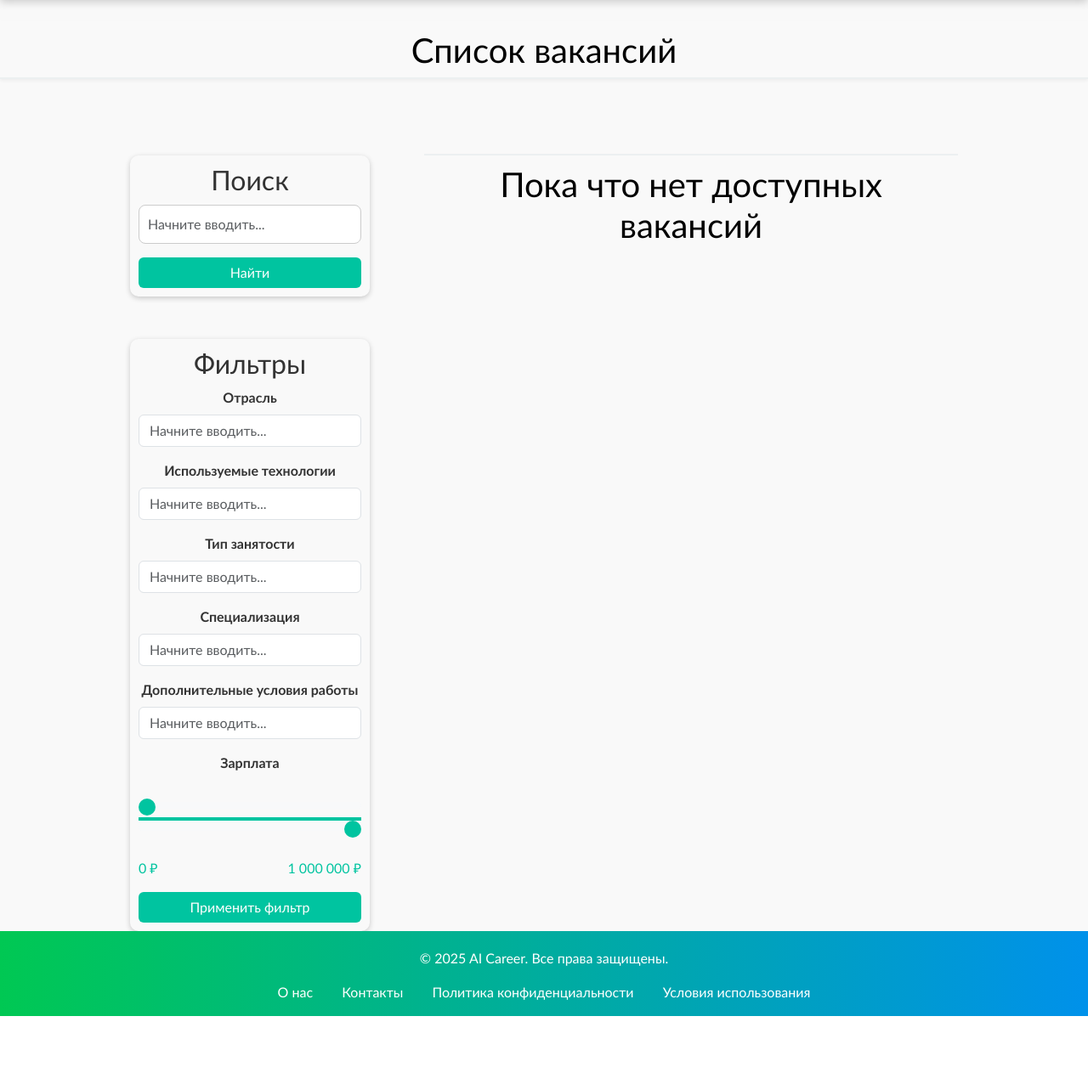
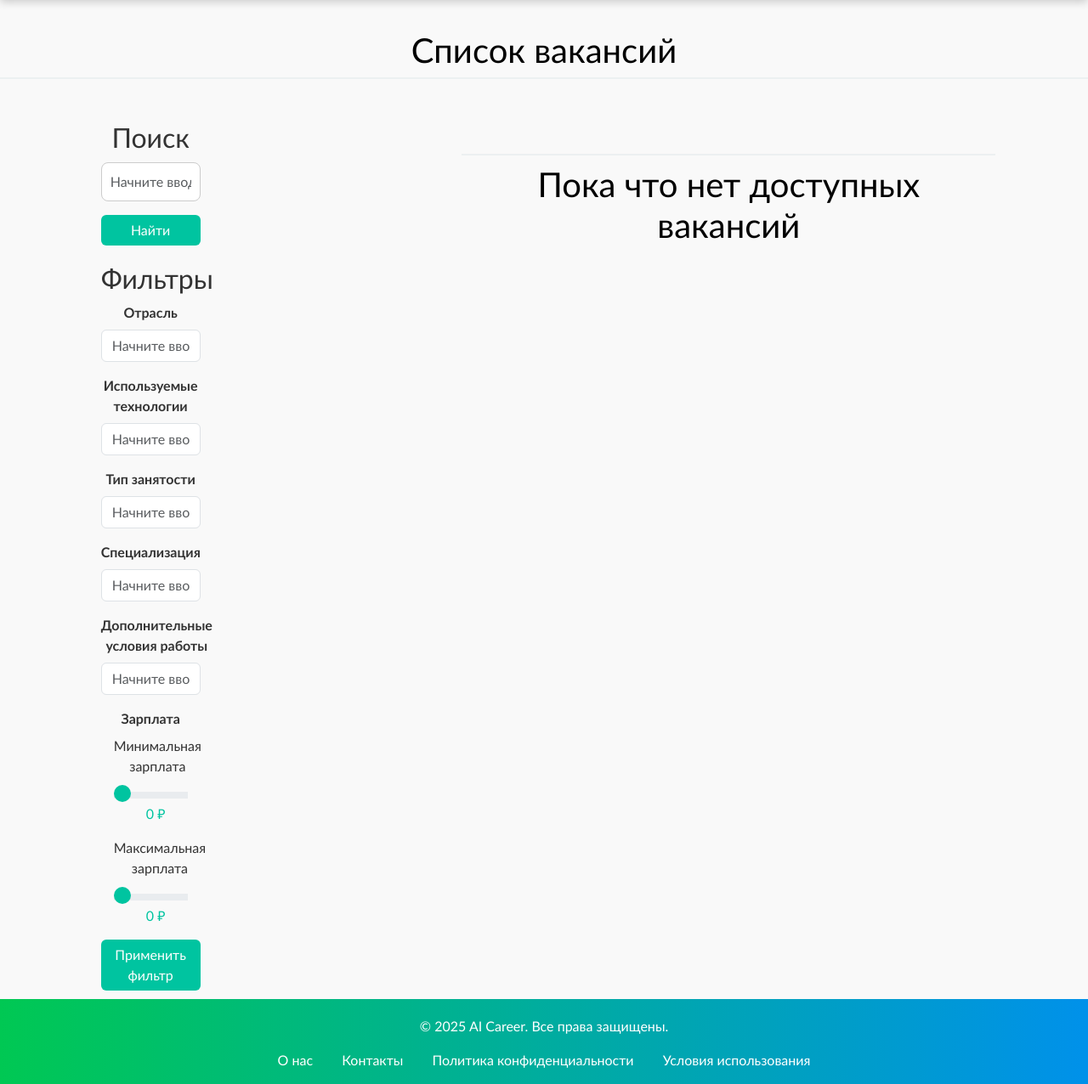
Before and after one commit to skyer12322/FinalProject, a Django app: template RecruitHelper/templates/vacancies/vacancy_list.html in a window 1280 px wide. Shown: the part 57-1333 px from the top of the page at 85% size. Before the commit the page ends 1253 px from the top, so only its background shows below. Run offline with Django 5.2, Linux system fonts and the light colour scheme; the template is opened without the code that fills it, so the values that code supplies are empty; parts of the project's set-up code (start-up, migrations or seed data) failed here and were passed over.

Commit message:
Edit vacancy_list.html

```diff
--- a/RecruitHelper/templates/vacancies/vacancy_list.html
+++ b/RecruitHelper/templates/vacancies/vacancy_list.html
@@ -8,60 +8,52 @@
     <title>Список вакансий</title>
     <link rel="stylesheet" href="{% static 'css/styles.css' %}">
     <link rel="stylesheet" href="{% static 'css/vacancies/vacancy_card.css' %}">
-    <link rel="stylesheet" href="{% static 'css/vacancies/vacancies_list.css' %}">
+    <link rel="stylesheet" href="https://cdn.jsdelivr.net/npm/bootstrap@5.3.0/dist/css/bootstrap.min.css">
     <link rel="icon" href="{% static 'favicon.ico' %}" type="image/x-icon">
-    <link href="https://cdn.jsdelivr.net/npm/bootstrap@5.3.0/dist/css/bootstrap.min.css" rel="stylesheet">
+
     <style>
         .salary-range { padding: 0 15px; }
-        .slider-container { position: relative; margin: 20px 0; }
-        .slider-track {
-            height: 4px;
-            background: #e9ecef;
-            position: absolute;
-            top: 50%;
-            transform: translateY(-50%);
-            width: 100%;
-            z-index: 1;
-        }
-        .slider-progress {
-            height: 4px;
-            background: #00c4a0;
-            position: absolute;
-            top: 50%;
-            transform: translateY(-50%);
-            z-index: 2;
+        .slider-value {
+            display: inline-block;
+            margin-left: 12px;
+            font-weight: 500;
+            color: #00c4a0;
         }
         .form-range {
-            position: relative;
             width: 100%;
+            height: 8px;
+            cursor: pointer;
+            background-color: #e9ecef;
+        }
+        .form-range:focus { box-shadow: none; }
+        .form-range::-webkit-slider-thumb {
+            background-color: #00c4a0;
+            border: none;
             height: 20px;
-            z-index: 3;
-            background: transparent;
-            -webkit-appearance: none;
-        }
-        .form-range::-webkit-slider-thumb {
-            -webkit-appearance: none;
             width: 20px;
-            height: 20px;
-            background: #00c4a0;
-            border-radius: 50%;
-            cursor: pointer;
-            position: relative;
+            margin-top: -8px;
         }
         .form-range::-moz-range-thumb {
+            background-color: #00c4a0;
+            border: none;
+            height: 20px;
             width: 20px;
-            height: 20px;
-            background: #00c4a0;
-            border-radius: 50%;
-            cursor: pointer;
-            position: relative;
         }
-        .slider-values {
-            display: flex;
-            justify-content: space-between;
-            margin-top: 10px;
-            color: #00c4a0;
-            font-weight: 500;
+        .form-range::-webkit-slider-runnable-track {
+            height: 8px;
+            background: #e9ecef;
+            border-radius: 4px;
+            border: none;
+        }
+        .form-range::-moz-range-track {
+            height: 8px;
+            background: #e9ecef;
+            border-radius: 4px;
+            border: none;
+        }
+        @media (max-width: 768px) {
+            .filters { margin-bottom: 30px; }
+            .vacancies-title h1 { font-size: 1.8rem; }
         }
     </style>
 </head>
@@ -77,7 +69,7 @@
             <div class="col-md-4 column filters" style="padding: 10px">
                 <h2>Поиск</h2>
                 <div class="mb-3">
-                    <input type="text" id="searchInput" class="form-control" placeholder="Начните вводить...">
+                    <input type="text" id="searchInput" placeholder="Начните вводить..." class="form-control">
                 </div>
                 <button type="button" onclick="search()" class="filter-button btn btn-primary w-100" style="background-color: #00c4a0; border: none">Найти</button>
             </div>
@@ -110,15 +102,17 @@
                 </div>
                 <div class="mb-3">
                     <label class="form-label"><strong>Зарплата</strong></label>
-                    <div class="slider-container">
-                        <div class="slider-track"></div>
-                        <div class="slider-progress" id="slider-progress"></div>
-                        <input type="range" class="form-range" id="min_salary_input" min="0" max="1000000" step="1000" value="0">
-                        <input type="range" class="form-range" id="max_salary_input" min="0" max="1000000" step="1000" value="1000000">
+                    <div class="salary-range">
+                        <div class="mb-3">
+                            <label for="min_salary_input" class="form-label">Минимальная зарплата</label>
+                            <input type="range" class="form-range" id="min_salary_input" name="min_salary" min="0" max="1000000" step="1000" value="0">
+                            <span id="minSalaryValue" class="slider-value">0</span>
                         </div>
-                    <div class="slider-values">
-                        <span id="minValue">0 ₽</span>
-                        <span id="maxValue">1 000 000 ₽</span>
+                        <div class="mb-3">
+                            <label for="max_salary_input" class="form-label">Максимальная зарплата</label>
+                            <input type="range" class="form-range" id="max_salary_input" name="max_salary" min="0" max="1000000" step="1000" value="0">
+                            <span id="maxSalaryValue" class="slider-value">0</span>
+                        </div>
                     </div>
                 </div>
                 <button type="button" class="filter-button btn btn-primary w-100" style="background-color: #00c4a0; border: none">Применить фильтр</button>
@@ -158,48 +152,50 @@
     </div>
 
     {% include "../main/footer.html" %}
+
     <script>
+        document.addEventListener('DOMContentLoaded', function() {
             const minSlider = document.getElementById('min_salary_input');
             const maxSlider = document.getElementById('max_salary_input');
-        const progress = document.getElementById('slider-progress');
-        const minValue = document.getElementById('minValue');
-        const maxValue = document.getElementById('maxValue');
+            const minValue = document.getElementById('minSalaryValue');
+            const maxValue = document.getElementById('maxSalaryValue');
 
-        function updateProgress() {
-            const min = parseInt(minSlider.value);
-            const max = parseInt(maxSlider.value);
-            const minPercent = (min / 1000000) * 100;
-            const maxPercent = (max / 1000000) * 100;
-            progress.style.left = minPercent + '%';
-            progress.style.width = (maxPercent - minPercent) + '%';
+            function updateSlider(slider) {
+                const value = ((slider.value - slider.min) / (slider.max - slider.min)) * 100;
+                slider.style.background = `linear-gradient(to right, #00c4a0 ${value}%, #e9ecef ${value}%)`;
             }
 
             function formatNumber(value) {
                 return new Intl.NumberFormat('ru-RU').format(value) + ' ₽';
             }
 
-        [minSlider, maxSlider].forEach(slider => {
-            slider.addEventListener('input', () => {
-                let minVal = parseInt(minSlider.value);
-                let maxVal = parseInt(maxSlider.value);
-
-                if (minVal > maxVal) {
-                    if (slider === minSlider) {
-                        minSlider.value = maxVal;
-                        minVal = maxVal;
-                    } else {
-                        maxSlider.value = minVal;
-                        maxVal = minVal;
+            function updateMinValue() {
+                minValue.textContent = formatNumber(minSlider.value);
+                if (parseInt(minSlider.value) > parseInt(maxSlider.value)) {
+                    maxSlider.value = minSlider.value;
+                    updateSlider(maxSlider);
+                    maxValue.textContent = formatNumber(minSlider.value);
                 }
+                updateSlider(minSlider);
             }
 
-                minValue.textContent = formatNumber(minVal);
-                maxValue.textContent = formatNumber(maxVal);
-                updateProgress();
+            function updateMaxValue() {
+                maxValue.textContent = formatNumber(maxSlider.value);
+                if (parseInt(maxSlider.value) < parseInt(minSlider.value)) {
+                    minSlider.value = maxSlider.value;
+                    updateSlider(minSlider);
+                    minValue.textContent = formatNumber(maxSlider.value);
+                }
+                updateSlider(maxSlider);
+            }
+
+            minSlider.addEventListener('input', updateMinValue);
+            maxSlider.addEventListener('input', updateMaxValue);
+            updateSlider(minSlider);
+            updateSlider(maxSlider);
+            updateMinValue();
+            updateMaxValue();
         });
-        });
-
-        updateProgress();
     </script>
     <script src="{% static 'js/vacancies/search.js' %}"></script>
 </body>
```
Lines whose indentation alone changed are shown as unchanged.
